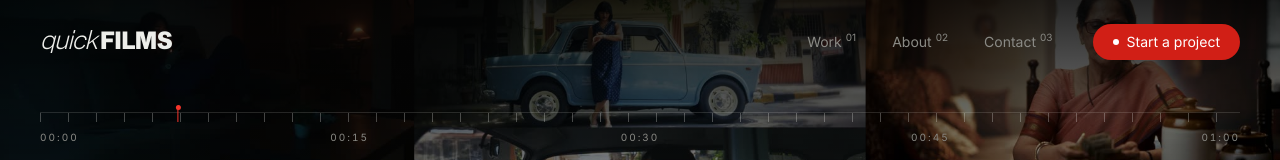
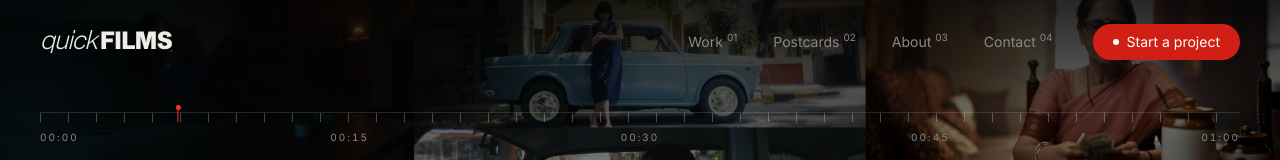
Before and after one commit to Piyushmishra29/quick-films, a Next.js app in the folder web/: page / in a window 1280 px wide. Shown: the top 160 px of the page. Built offline with nearby package versions, Linux system fonts and the light colour scheme.

Commit message:
Nav: add Postcards link (02)
Co-Authored-By: Claude Fable 5 <noreply@anthropic.com>

```diff
--- a/web/src/components/shared/Nav.tsx
+++ b/web/src/components/shared/Nav.tsx
@@ -7,8 +7,9 @@ import Wordmark from "./Wordmark";
 
 const LINKS = [
   { label: "Work", href: "/work/", num: "01" },
-  { label: "About", href: "/#about", num: "02" },
-  { label: "Contact", href: "/#contact", num: "03" },
+  { label: "Postcards", href: "/work/postcards/", num: "02" },
+  { label: "About", href: "/#about", num: "03" },
+  { label: "Contact", href: "/#contact", num: "04" },
 ];
 
 const MAILTO =
```
